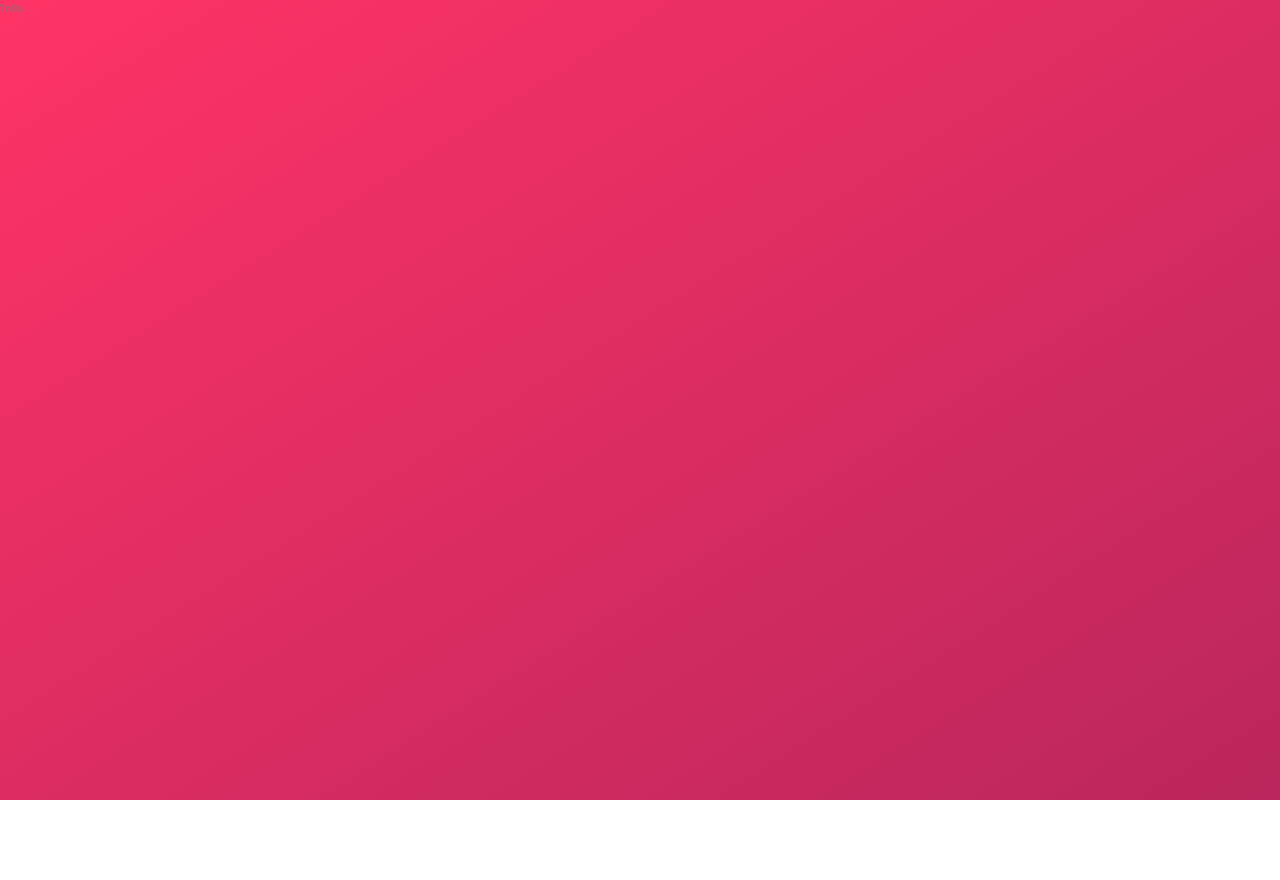
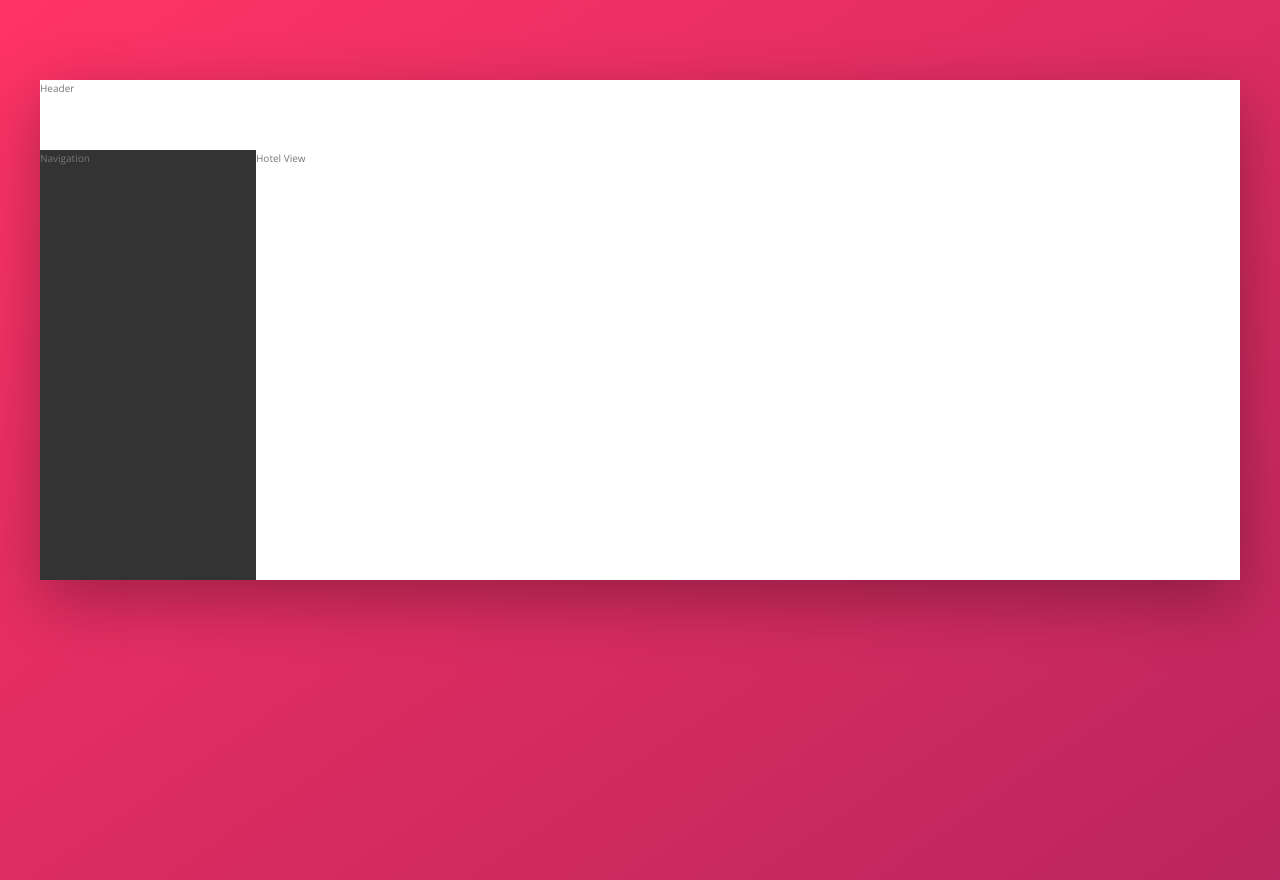
Before and after one commit to riverrz/Trillo, a website: page index.html in a window 1280 px wide. Before the commit the page ends 800 px from the top, so only its background shows below. Drawn offline with nearby package versions, Linux system fonts and the light colour scheme.

Commit message:
Add basic html markup and layout with flex

```diff
--- a/index.html
+++ b/index.html
@@ -11,6 +11,18 @@
         <title>Trillo &mdash; Your all-in-one booking app</title>
     </head>
     <body>
-        Trillo
+        <div class="container">
+            <header class="header">
+                Header
+            </header>
+            <div class="content">
+                <nav class="sidebar">
+                    Navigation
+                </nav>
+                <main class="hotel-view">
+                    Hotel View
+                </main>
+            </div>
+        </div>
     </body>
 </html>
--- a/sass/_base.scss
+++ b/sass/_base.scss
@@ -29,6 +29,8 @@ Grey dark 3: #999
     --color-grey-dark-1: #333;
     --color-grey-dark-2: #777;
     --color-grey-dark-3: #999;
+
+    --shadow-dark: 0 2rem 6rem rgba(0,0,0,.3);
 }
 * {
     margin: 0;
--- a/sass/_layout.scss
+++ b/sass/_layout.scss
@@ -0,0 +1,26 @@
+.container {
+    max-width: 120rem;
+    margin: 8rem auto;
+    background-color: var(--color-grey-light-1);
+    box-shadow: var(--shadow-dark);
+    min-height: 50rem;
+}
+
+.header {
+    height: 7rem;
+    background-color: #fff;
+    border-bottom: var(--color-grey-light-2);
+}
+
+.content {
+    display: flex;
+}
+.sidebar {
+    background-color: var(--color-grey-dark-1);
+    flex: 0 0 18%;
+}
+
+.hotel-view {
+    background-color: #fff;
+    flex: 1;
+}
```
Also changed, not shown: css/style.css, sass/main.scss (line endings or trailing spaces).
